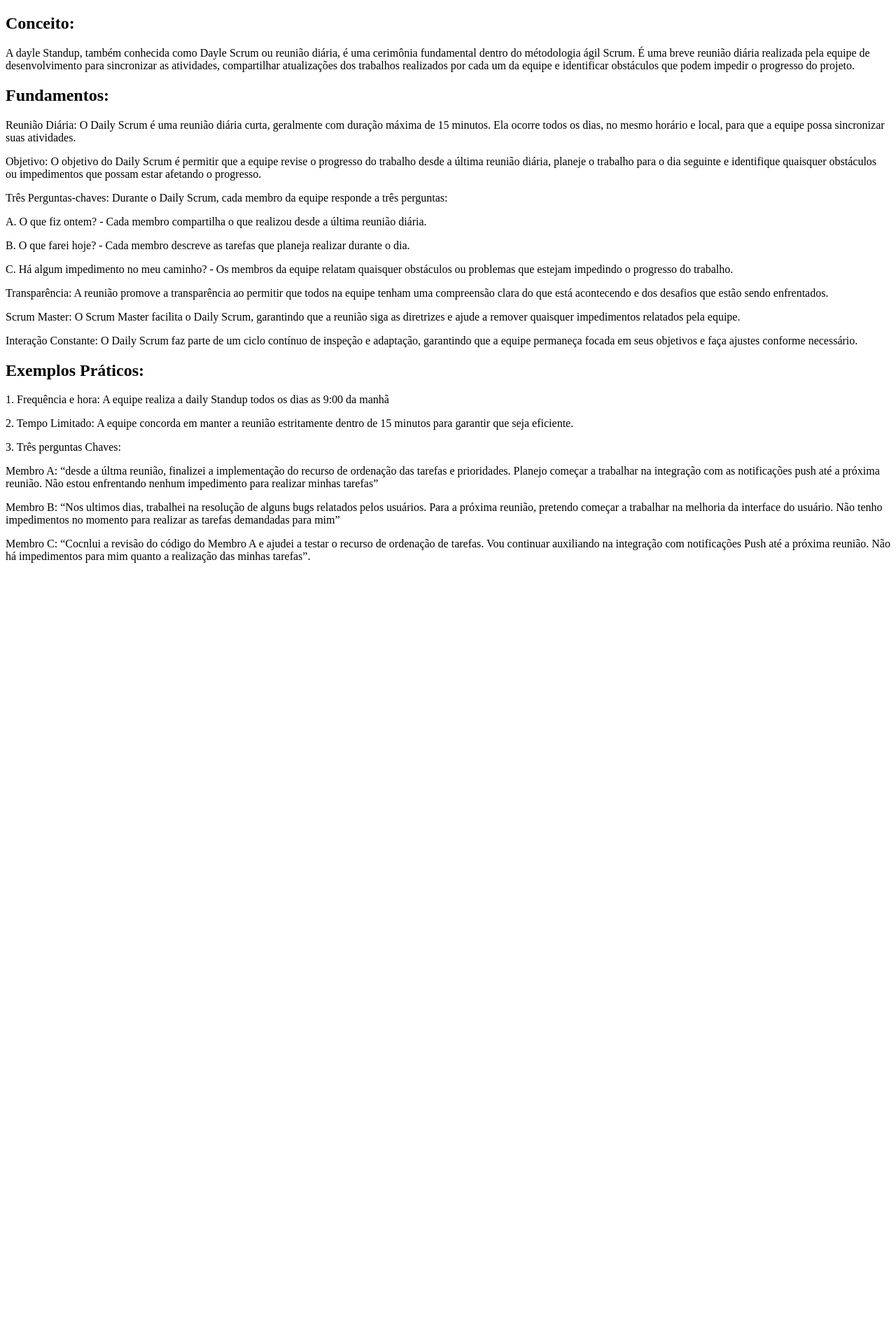
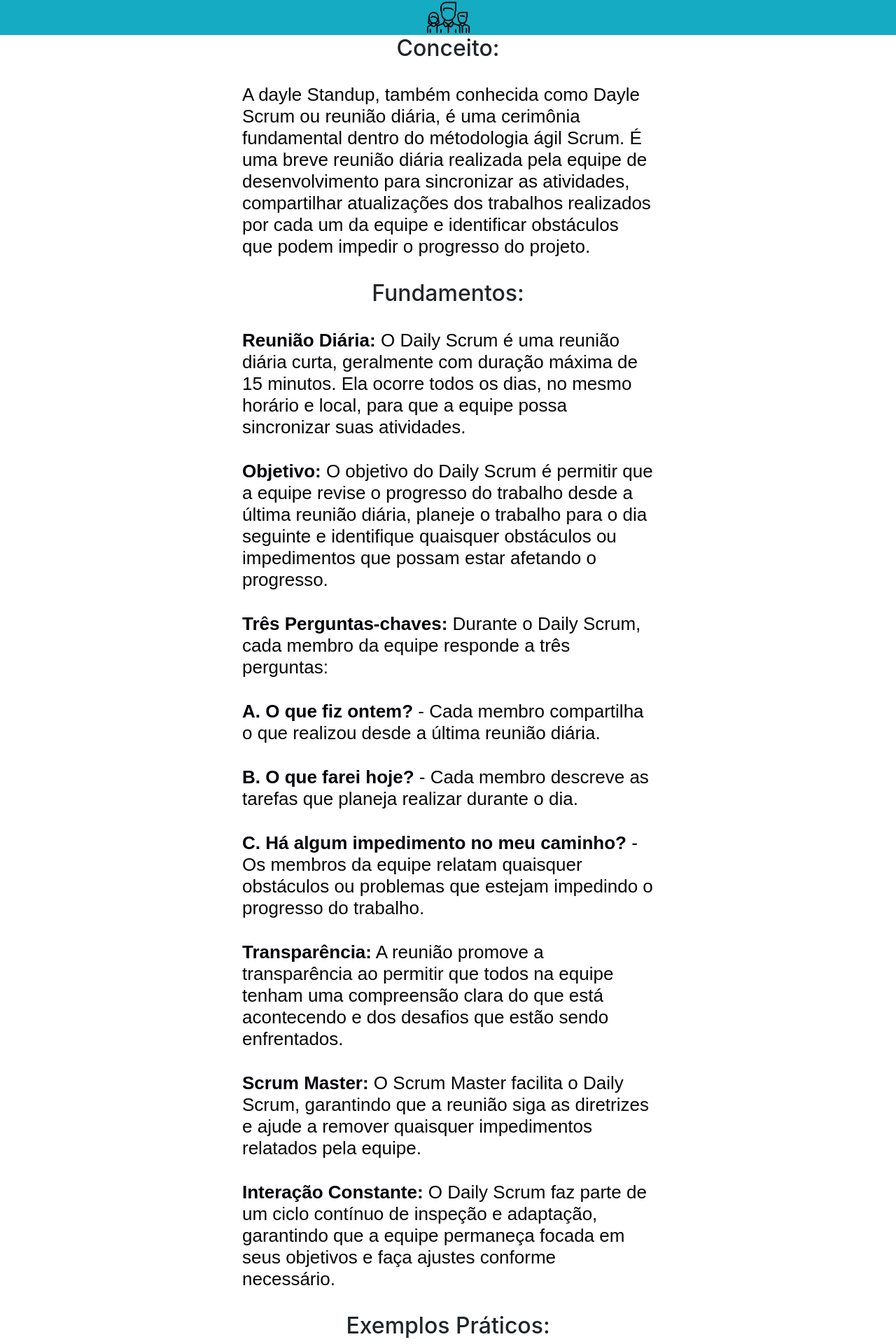
Before and after one commit to Ctrl-Shift-Dev/Plataforma-SCRUM, a Flask app: template src/templates/DayleScrum.html in a window 1280 px wide. Shown: the top 1920 px of the page at 70% size. Before the commit the page ends 804 px from the top, so only its background shows below. Run offline with Flask 3, Linux system fonts and the light colour scheme; the template is opened without the code that fills it, so the values that code supplies are empty; some libraries are stand-ins or nearby versions.

Commit message:
atualização css conteudo modulo 3

```diff
--- a/src/static/css/style.css
+++ b/src/static/css/style.css
@@ -1,3 +1,18 @@
+p {
+    color: #040404;
+
+    font-family: Arial;
+    font-size: 26px;
+    font-style: normal;
+    font-weight: 400;
+    line-height: normal;
+    margin: 32px 346px 32px 346px;
+
+}
+.subtitulo {
+    text-align: center;
+
+}
 .titulo {
     color: #000;
     text-align: center;
--- a/src/templates/DayleScrum.html
+++ b/src/templates/DayleScrum.html
@@ -4,10 +4,20 @@
     <meta charset="UTF-8">
     <meta name="viewport" content="width=device-width, initial-scale=1.0">
     <title>Sprint Dayle Scrum</title>
+    <link rel="stylesheet" href="https://stackpath.bootstrapcdn.com/bootstrap/4.1.3/css/bootstrap.min.css"
+        integrity="sha384-MCw98/SFnGE8fJT3GXwEOngsV7Zt27NXFoaoApmYm81iuXoPkFOJwJ8ERdknLPMO" crossorigin="anonymous">
+    <link rel="stylesheet" href="../static/css/normalize.css">
+    <link rel="stylesheet" href="../static/css/style.css">
 </head>
+
 <body>
+    <header>
+        <a href="home.html">
+            <img src="../static/img/logo.png" alt="">
+        </a>
+    </header>
 
-    <h2>Conceito:</h2>
+    <h2 class="subtitulo">Conceito:</h2>
 
     <p>A dayle Standup, também conhecida como Dayle Scrum ou reunião diária, é uma cerimônia
     fundamental dentro do métodologia ágil Scrum. É uma breve reunião diária realizada pela
@@ -15,53 +25,53 @@
     trabalhos realizados por cada um da equipe e identificar obstáculos que podem impedir o
     progresso do projeto.</p>
 
-    <h2>Fundamentos:</h2>
+    <h2 class="subtitulo">Fundamentos:</h2>
 
-    <p>Reunião Diária: O Daily Scrum é uma reunião diária curta, geralmente com duração máxima
+    <p><span style="color:rgb(0, 0, 8);font-weight:bold;">Reunião Diária: </span> O Daily Scrum é uma reunião diária curta, geralmente com duração máxima
     de 15 minutos. Ela ocorre todos os dias, no mesmo horário e local, para que a equipe possa
     sincronizar suas atividades.</p>
 
-    <p>Objetivo: O objetivo do Daily Scrum é permitir que a equipe revise o progresso do trabalho
+    <p><span style="color:rgb(0, 0, 8);font-weight:bold;">Objetivo:</span> O objetivo do Daily Scrum é permitir que a equipe revise o progresso do trabalho
     desde a última reunião diária, planeje o trabalho para o dia seguinte e identifique quaisquer
     obstáculos ou impedimentos que possam estar afetando o progresso.</p>
 
-    <p>Três Perguntas-chaves: Durante o Daily Scrum, cada membro da equipe responde a três
+    <p><span style="color:rgb(0, 0, 8);font-weight:bold;">Três Perguntas-chaves:</span> Durante o Daily Scrum, cada membro da equipe responde a três
     perguntas:</p>
 
-    <p>A. O que fiz ontem? - Cada membro compartilha o que realizou desde a última reunião diária.</p>
+    <p><span style="color:rgb(0, 0, 8);font-weight:bold;">A. O que fiz ontem?</span> - Cada membro compartilha o que realizou desde a última reunião diária.</p>
 
-    <p>B. O que farei hoje? - Cada membro descreve as tarefas que planeja realizar durante o dia.</p>
+    <p><span style="color:rgb(0, 0, 8);font-weight:bold;">B. O que farei hoje?</span> - Cada membro descreve as tarefas que planeja realizar durante o dia.</p>
 
-    <p>C. Há algum impedimento no meu caminho? - Os membros da equipe relatam quaisquer
+    <p><span style="color:rgb(0, 0, 8);font-weight:bold;">C. Há algum impedimento no meu caminho?</span> - Os membros da equipe relatam quaisquer
     obstáculos ou problemas que estejam impedindo o progresso do trabalho.</p>
 
-    <p>Transparência: A reunião promove a transparência ao permitir que todos na equipe tenham
+    <p><span style="color:rgb(0, 0, 8);font-weight:bold;">Transparência:</span> A reunião promove a transparência ao permitir que todos na equipe tenham
     uma compreensão clara do que está acontecendo e dos desafios que estão sendo enfrentados.</p>
 
-    <p> Scrum Master: O Scrum Master facilita o Daily Scrum, garantindo que a reunião siga as
+    <p><span style="color:rgb(0, 0, 8);font-weight:bold;">Scrum Master:</span> O Scrum Master facilita o Daily Scrum, garantindo que a reunião siga as
     diretrizes e ajude a remover quaisquer impedimentos relatados pela equipe.</p>
 
-    <p>Interação Constante: O Daily Scrum faz parte de um ciclo contínuo de inspeção e adaptação,
+    <p><span style="color:rgb(0, 0, 8);font-weight:bold;">Interação Constante:</span> O Daily Scrum faz parte de um ciclo contínuo de inspeção e adaptação,
     garantindo que a equipe permaneça focada em seus objetivos e faça ajustes conforme necessário.</p>
 
-    <h2>Exemplos Práticos:</h2>
+    <h2 class="subtitulo">Exemplos Práticos:</h2>
 
-    <p>1. Frequência e hora: A equipe realiza a daily Standup todos os dias as 9:00 da manhã</p>
-    <p>2. Tempo Limitado: A equipe concorda em manter a reunião estritamente dentro de 15
+    <p><span style="color:rgb(0, 0, 8);font-weight:bold;">1. Frequência e hora:</span> A equipe realiza a daily Standup todos os dias as 9:00 da manhã</p>
+    <p><span style="color:rgb(0, 0, 8);font-weight:bold;">2. Tempo Limitado:</span> A equipe concorda em manter a reunião estritamente dentro de 15
     minutos para garantir que seja eficiente.</p>
-    <p>3. Três perguntas Chaves:</p>
+    <p><span style="color:rgb(0, 0, 8);font-weight:bold;">3. Três Perguntas Chaves:</span></p>
 
-    <p>Membro A: “desde a últma reunião, finalizei a implementação do recurso de
+    <p><span style="color:rgb(0, 0, 8);font-weight:bold;">Membro A: </span> “desde a últma reunião, finalizei a implementação do recurso de
     ordenação das tarefas e prioridades. Planejo começar a trabalhar na integração
     com as notificações push até a próxima reunião. Não estou enfrentando nenhum
     impedimento para realizar minhas tarefas”</p>
 
-    <p>Membro B: “Nos ultimos dias, trabalhei na resolução de alguns bugs relatados
+    <p><span style="color:rgb(0, 0, 8);font-weight:bold;">Membro B:</span> “Nos ultimos dias, trabalhei na resolução de alguns bugs relatados
     pelos usuários. Para a próxima reunião, pretendo começar a trabalhar na melhoria
     da interface do usuário. Não tenho impedimentos no momento para realizar as
     tarefas demandadas para mim”</p>
 
-    <p>Membro C: “Cocnlui a revisão do código do Membro A e ajudei a testar o recurso
+    <p><span style="color:rgb(0, 0, 8);font-weight:bold;">Membro C:</span> “Conclui a revisão do código do Membro A e ajudei a testar o recurso
     de ordenação de tarefas. Vou continuar auxiliando na integração com notificações
     Push até a próxima reunião. Não há impedimentos para mim quanto a realização
     das minhas tarefas”.</p>
```
Also changed, not shown: src/templates/Retrospective.html (+20 -10 lines), src/templates/SprintPlanning.html (+21 -11 lines), src/templates/SprintReview.html (+25 -11 lines).
